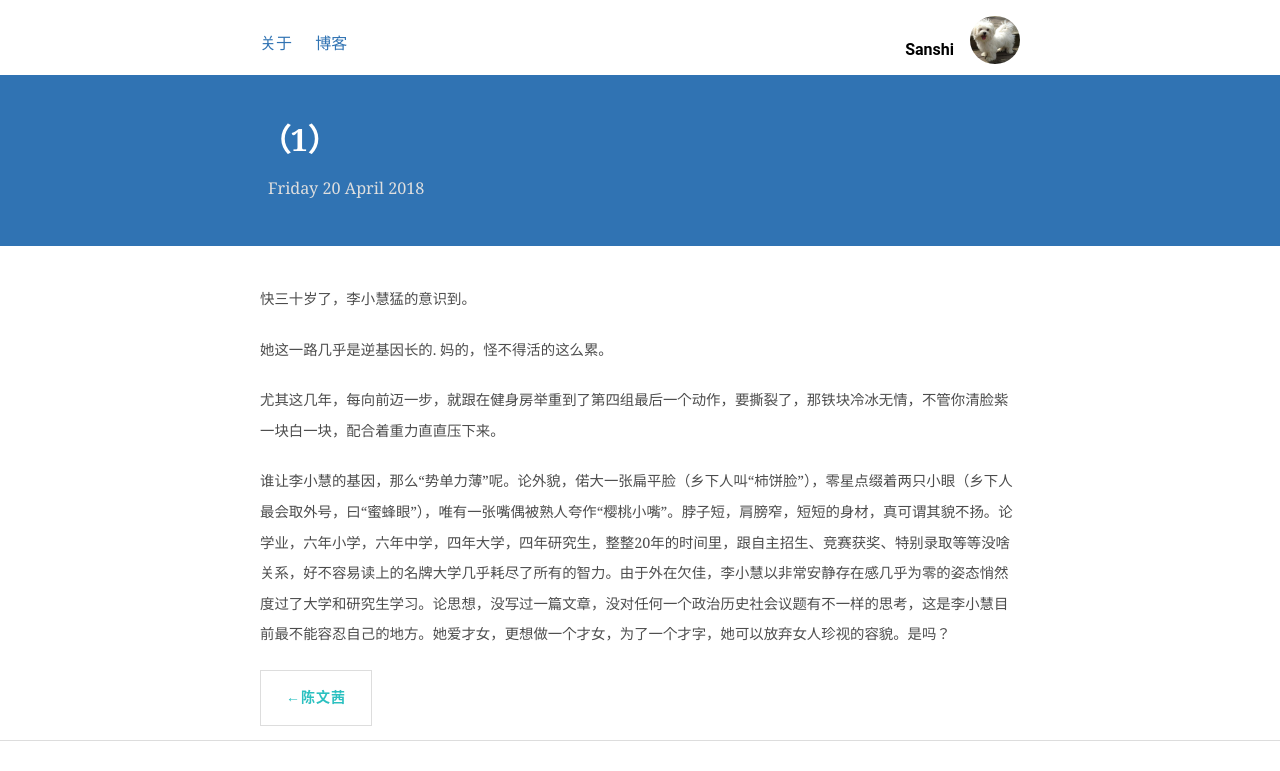
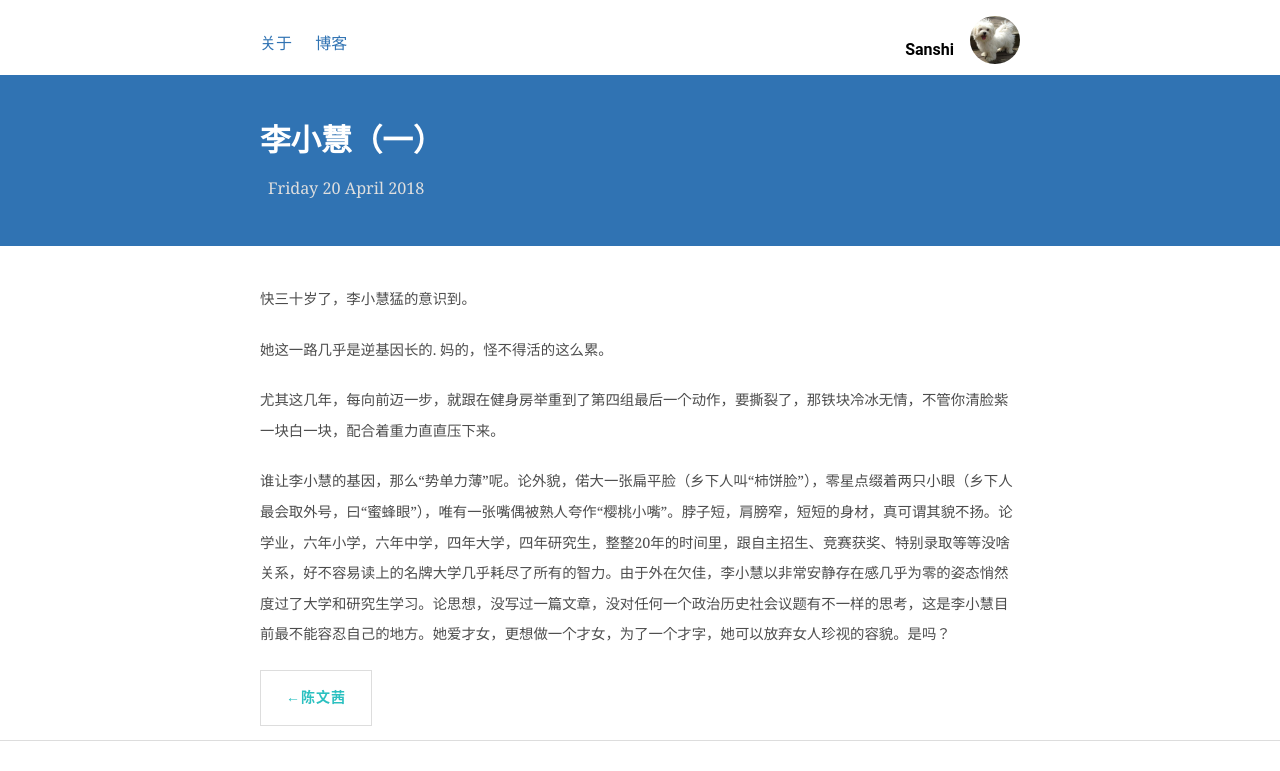
Before and after one commit to shirleysteve/1, a Jekyll site: the page built from _posts/2018-4-20-李小慧（1）.md, in a window 1280 px wide. Shown: the top 771 px of the page. Built offline with Jekyll 4.4.1, drawn with Linux system fonts in a browser that asks for light colours; nearby versions of some CDN libraries.

Commit message:
Update 2018-4-20-李小慧（1）.md

```diff
--- a/_posts/2018-4-20-李小慧（1）.md
+++ b/_posts/2018-4-20-李小慧（1）.md
@@ -1,7 +1,7 @@
 ---
 layout: post
 
-title: （1）
+title: 李小慧（一）
 ---
 
 快三十岁了，李小慧猛的意识到。
```
